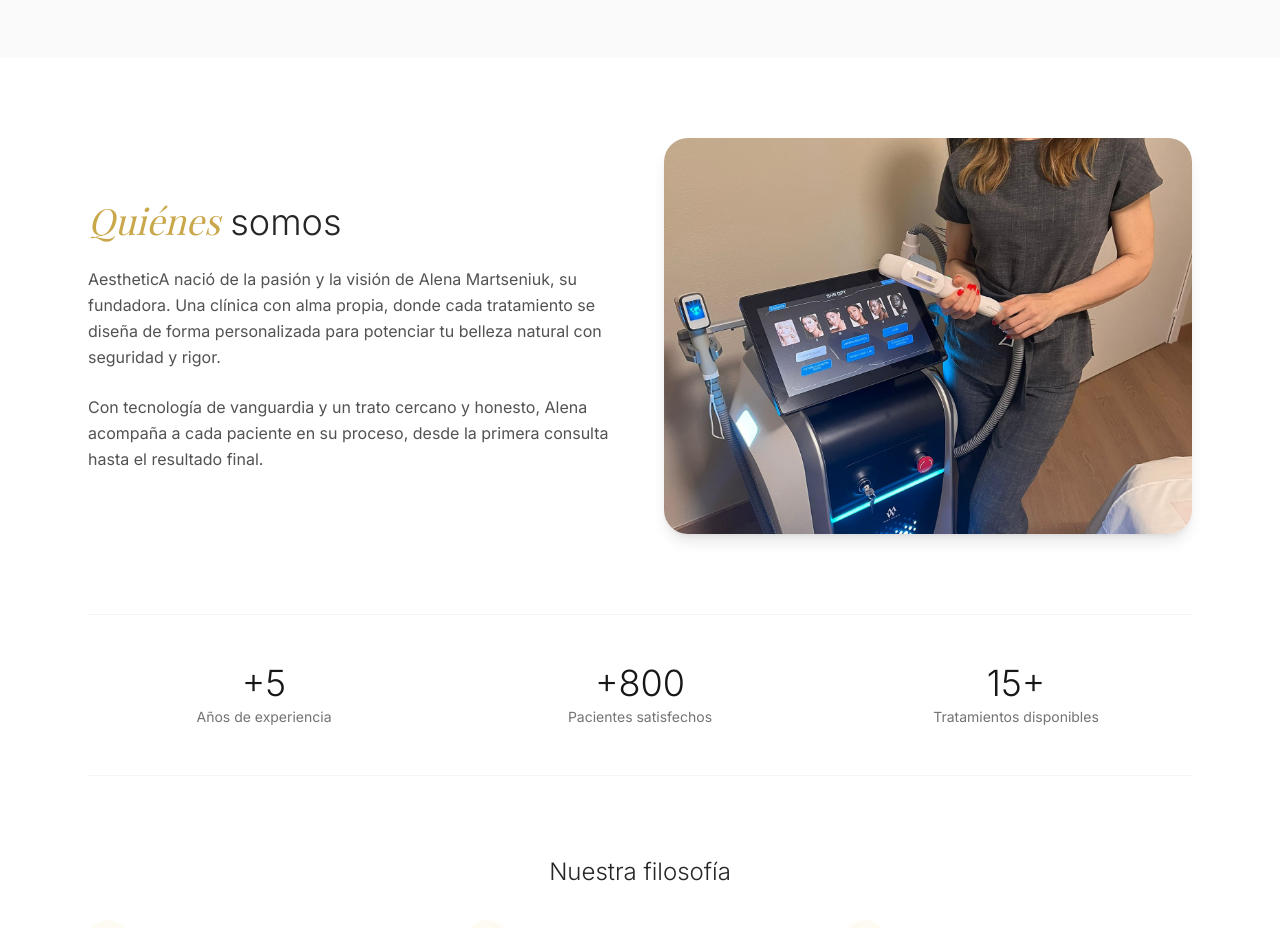
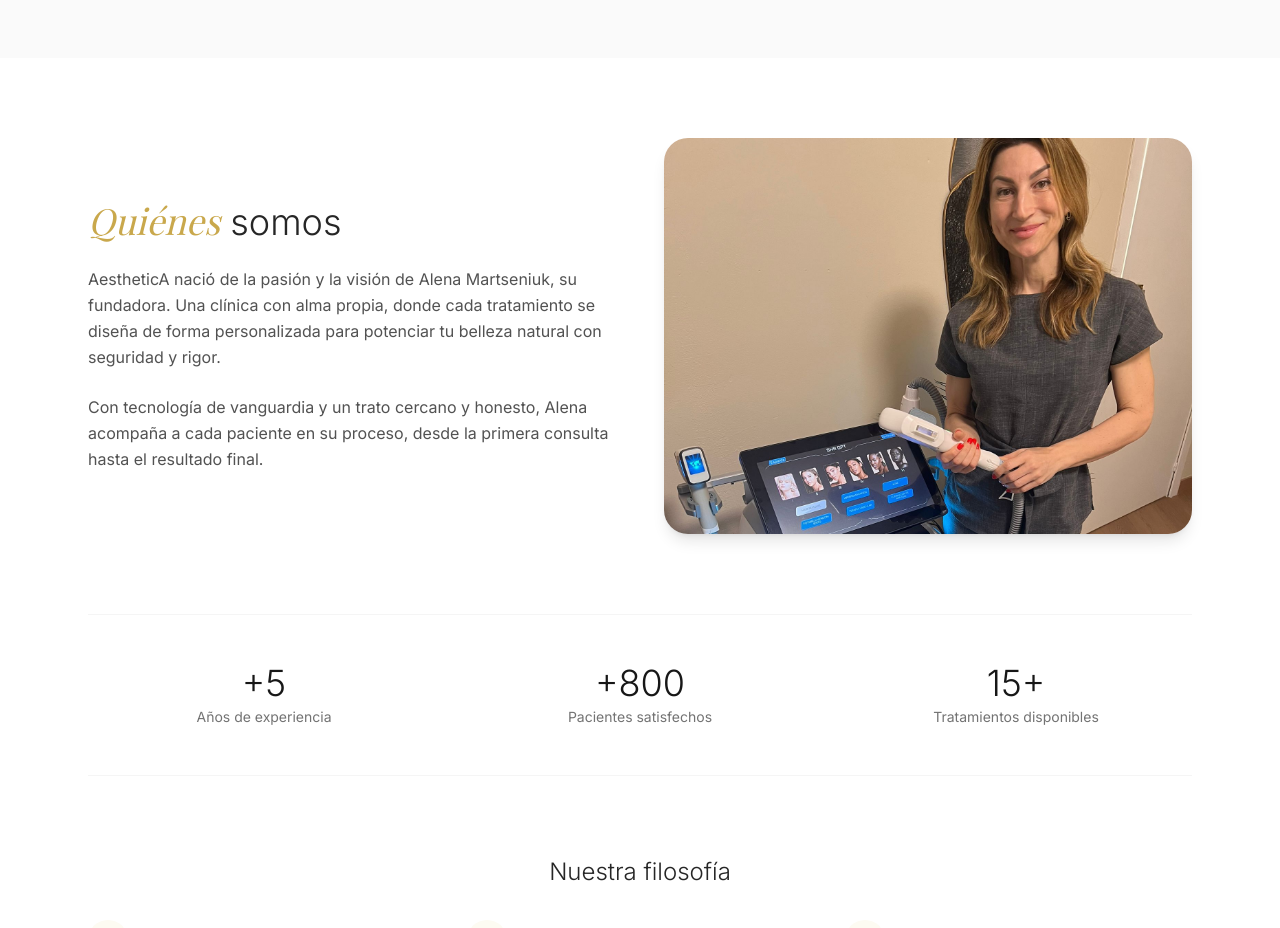
Before and after one commit to lalego/aesthetica-web, a React (Vite) app: page / in a window 1280 px wide. Shown: the part 1360-2288 px from the top of the page. Built offline with nearby package versions, Linux system fonts and the light colour scheme; no server answers; the database is empty; a web font is replaced by a local one.

Commit message:
fix: foto Quiénes somos anclada arriba para mostrar la cara

```diff
--- a/src/components/sections/AboutSection.tsx
+++ b/src/components/sections/AboutSection.tsx
@@ -64,7 +64,7 @@ export const AboutSection = () => {
           </div>
 
           <div className="aspect-[4/3] rounded-3xl overflow-hidden shadow-lg">
-            <img src="/alena_laser.jpeg" alt="Alena Martseniuk — Clínica AestheticA" className="w-full h-full object-cover" />
+            <img src="/alena_laser.jpeg" alt="Alena Martseniuk — Clínica AestheticA" className="w-full h-full object-cover object-top" />
           </div>
         </div>
 
```
